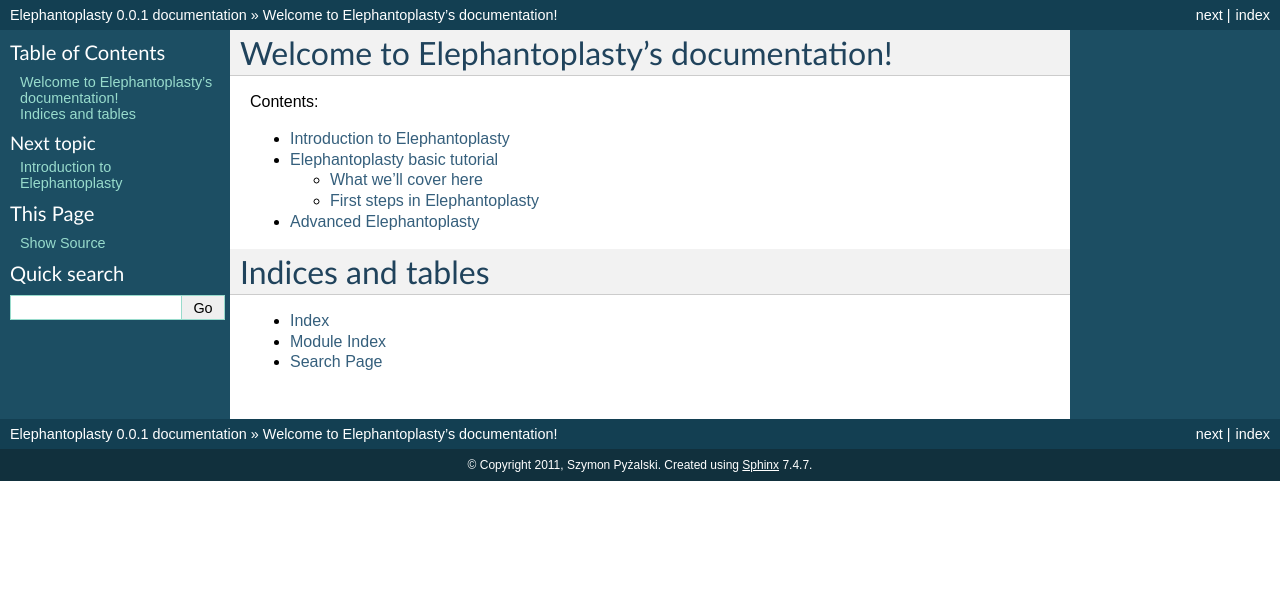
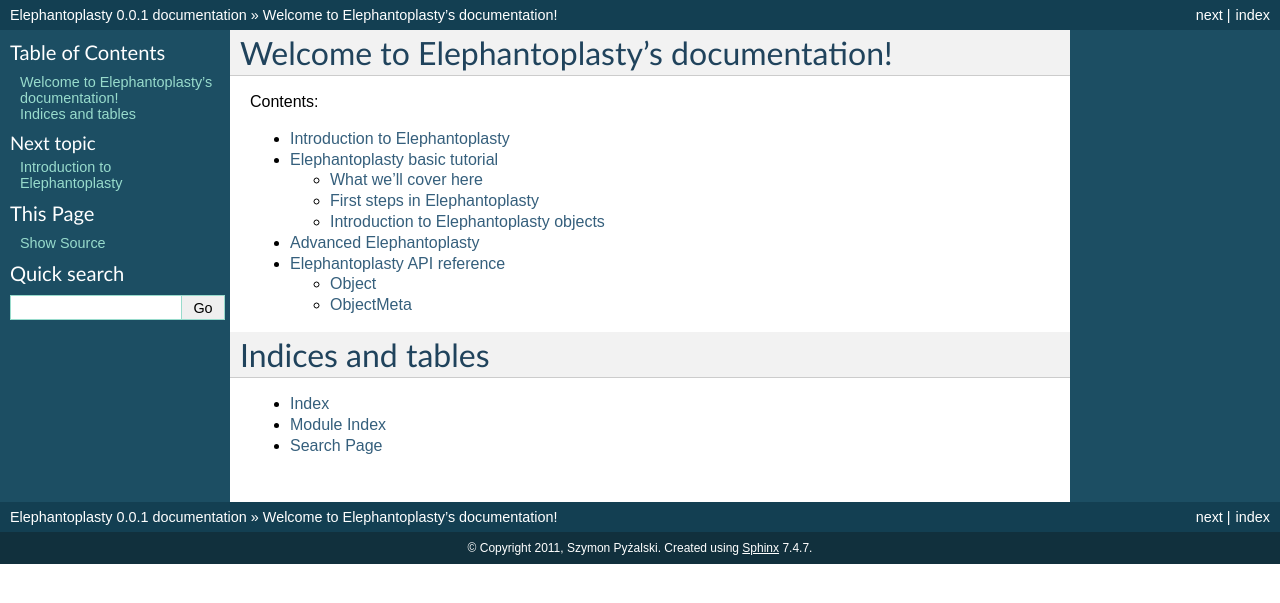
Before and after one commit to zefciu/Elephantoplasty, a Sphinx documentation site: the page built from doc/index.rst, in a window 1280 px wide. Shown: the top 603 px of the page. Built offline with Sphinx 7.4.7, drawn with Linux system fonts in a browser that asks for light colours; pages that are not in the unit, such as notebooks, are missing from menus.

Commit message:
Some documentation

```diff
--- a/README.rst
+++ b/README.rst
@@ -29,11 +29,12 @@ DONE
 #. Dependent and independent relations
 #. Some documentation
 #. Tree decorator for simple ``parent_id`` tree
+#. List-like relations
 
 TODO
 ------------------
 
-#. List-like and dict-like relations
+#. Dict-like relations
 #. Advanced primary keys
 #. Concurrency control and conflict detection
 #. Advanced identities
--- /dev/null
+++ b/doc/api/index.rst
@@ -0,0 +1,10 @@
+Elephantoplasty API reference
+=================================
+
+Contents:
+
+.. toctree::
+    :maxdepth: 2
+
+    object
+    object_meta
--- /dev/null
+++ b/doc/api/object.rst
@@ -0,0 +1,5 @@
+Object
+=========
+
+.. autoclass:: eplasty.object.Object
+    :members:
--- /dev/null
+++ b/doc/api/object_meta.rst
@@ -0,0 +1,4 @@
+ObjectMeta
+================
+.. autoclass:: eplasty.object.meta.ObjectMeta
+    :members:
--- a/doc/index.rst
+++ b/doc/index.rst
@@ -18,6 +18,7 @@ Contents:
     introduction
     basics/index
     advanced/index
+    api/index
 
 Indices and tables
 ==================
```
Also changed, not shown: doc/basics/objects.rst (renamed from doc/basics/first_steps/objects.rst, +13 -0 lines).
